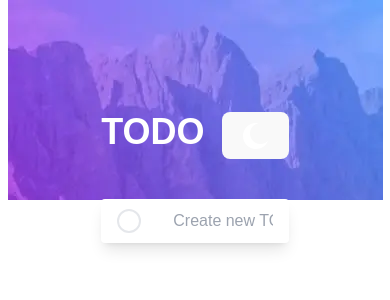
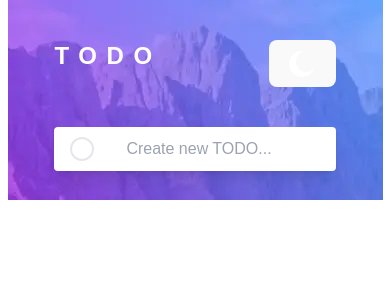
Before and after one commit to emanuel-ra/Todo-app, a React (Vite) app in the folder app/: page / in a window 390 px wide. Shown: the top 300 px of the page. Built offline with nearby package versions, Linux system fonts and the light colour scheme.

Commit message:
✨Feat: Show list of todos

```diff
--- /dev/null
+++ b/app/src/Components/Card.tsx
@@ -0,0 +1,13 @@
+import React from "react";
+
+interface Props {
+    children:React.ReactNode
+}
+function Card(props:Props) {
+    const { children } = props
+  return <div className='w-3/4 lg:w-1/2 bg-white dark:bg-secondary rounded shadow-lg'>
+    {children}
+    </div>;
+}
+
+export default Card
--- /dev/null
+++ b/app/src/Components/Icons/CrossIcon.tsx
@@ -0,0 +1,14 @@
+
+function CrossIcon() {
+  return (
+    <svg xmlns='http://www.w3.org/2000/svg' width='18' height='18'>
+      <path
+        fill='#494C6B'
+        fill-rule='evenodd'
+        d='M16.97 0l.708.707L9.546 8.84l8.132 8.132-.707.707-8.132-8.132-8.132 8.132L0 16.97l8.132-8.132L0 .707.707 0 8.84 8.132 16.971 0z'
+      />
+    </svg>
+  );
+}
+
+export default CrossIcon
--- /dev/null
+++ b/app/src/Components/Todo.tsx
@@ -0,0 +1,24 @@
+
+import { Todo } from "../interface";
+import CrossIcon from "./Icons/CrossIcon";
+import RadioInput from "./RadioInput";
+
+interface Props {
+  todo: Todo;
+}
+function Todo(props:Props) {
+  const { todo } = props.todo
+  return (
+    <div className='flex border-b justify-between px-4 group cursor-pointer'>
+      <div className='flex items-center'>
+        <RadioInput />
+        {todo}
+      </div>
+      <button className='hidden group-hover:flex px-4 py-2  items-center'>
+        <CrossIcon />
+      </button>
+    </div>
+  );
+}
+
+export default Todo;
--- a/app/src/setup/App.tsx
+++ b/app/src/setup/App.tsx
@@ -1,23 +1,28 @@
 import React from 'react';
 import Banner from '../Components/Banner';
+import Card from '../Components/Card';
 import MoonIcon from '../Components/Icons/MoonIcon';
 import SunIcon from '../Components/Icons/SunIcon';
 import InputText from '../Components/InputText';
 import Mode from '../Components/Mode';
 import RadioInput from '../Components/RadioInput';
+import Todo from '../Components/Todo';
 import { useModeStore } from '../stores/ModeStore';
-
 import { useTodoStore } from '../stores/TodoStore';
 import './App.css';
 
 function App() {
   const mode = useModeStore(state => state.mode)
   const toggleMode = useModeStore((state) => state.toggleMode);
+
   const handleClick = () => {
     const newMode = mode === 'light' ? 'dark' : 'light';
     toggleMode(newMode);
   };
+
   const addTodo = useTodoStore(state => state.addTodo)
+  const todos = useTodoStore(state => state.todos)
+
   const handleSubmit = (e:React.SyntheticEvent)=>{
     e.preventDefault();
 
@@ -29,6 +34,8 @@ function App() {
 
       const status = isChecked ? 'complete':'active'
       addTodo({ todo: NewTodo, status: status });
+
+      (document.getElementById('NewTodo') as HTMLInputElement).value="";
   }
 
   return (
@@ -36,9 +43,14 @@ function App() {
       <div className='wrapper'>
         <main className='relative flex flex-col'>
           <Banner />
-          <div className='w-full absolute flex flex-col items-center justify-center mt-28'>
-            <div className='w-1/2 flex justify-between'>
-              <h1 className='text-4xl font-bold text-white'>TODO</h1>
+          <div className='w-full absolute flex flex-col items-center justify-center mt-10 md:mt-16 lg:mt-28 '>
+            <div className='w-3/4 lg:w-1/2 flex justify-between'>
+              <h1
+                className='text-2xl lg:text-4xl font-bold text-white tracking-[.4em] lg:tracking-[.8em]
+'
+              >
+                TODO
+              </h1>
               <button onClick={handleClick}>
                 {mode == 'light' ? <MoonIcon /> : <SunIcon />}
               </button>
@@ -46,11 +58,13 @@ function App() {
 
             <form
               onSubmit={handleSubmit}
-              className='w-1/2 h-11 flex items-center p-0 shadow-lg  bg-white dark:bg-secondary rounded mt-10'
+              className='w-3/4 lg:w-1/2 h-11 flex items-center p-0 shadow-lg  bg-white dark:bg-secondary rounded mt-10 mb-5'
             >
               <RadioInput id='newCheckTodo' />
               <InputText id='NewTodo' placeholder='Create new TODO...' />
             </form>
+
+            <Card>{todos?.map(todo => (<Todo key={todo.id} todo={todo} />))}</Card>
           </div>
         </main>
       </div>
--- a/app/src/stores/TodoStore.ts
+++ b/app/src/stores/TodoStore.ts
@@ -14,13 +14,18 @@ export const useTodoStore = create<TodoState>()(
         todos: [],
         addTodo: ({ todo, status }: { todo: string; status: Status }) => {
           const { todos } = get();
+
+          const clone = structuredClone(todos);
+
           const newTodo: Todo = {
             id: self.crypto.randomUUID() ,
             todo: todo,
             status: status,
           };
-          todos.push(newTodo);
-          set({ todos });
+
+          clone.push(newTodo);
+
+          set({ todos: clone });
         },
       };
     },
```
Also changed, not shown: app/src/interface/index.ts (line endings or trailing spaces).
